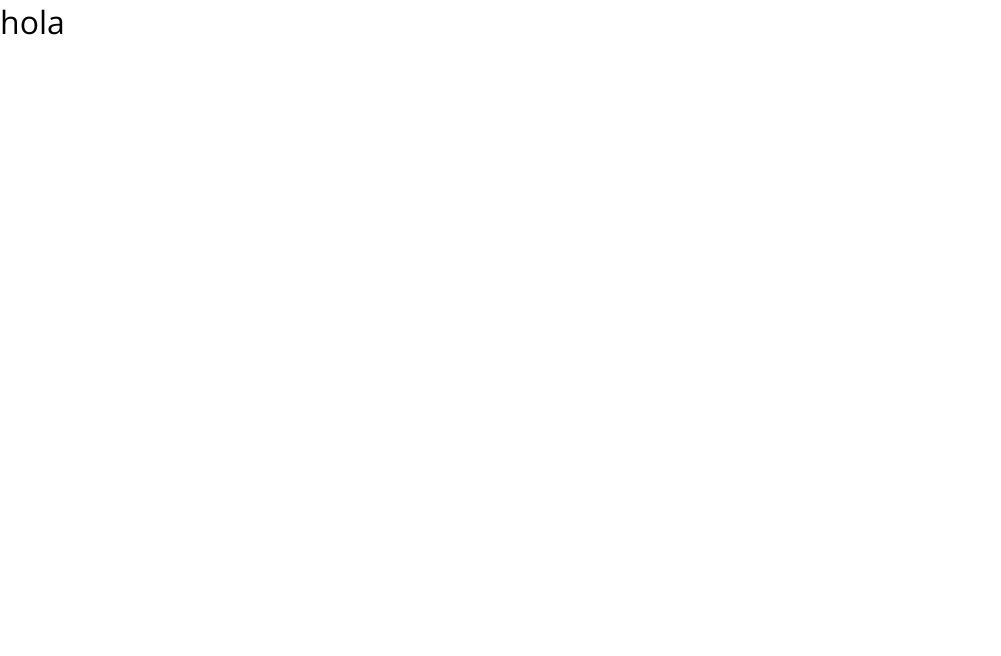
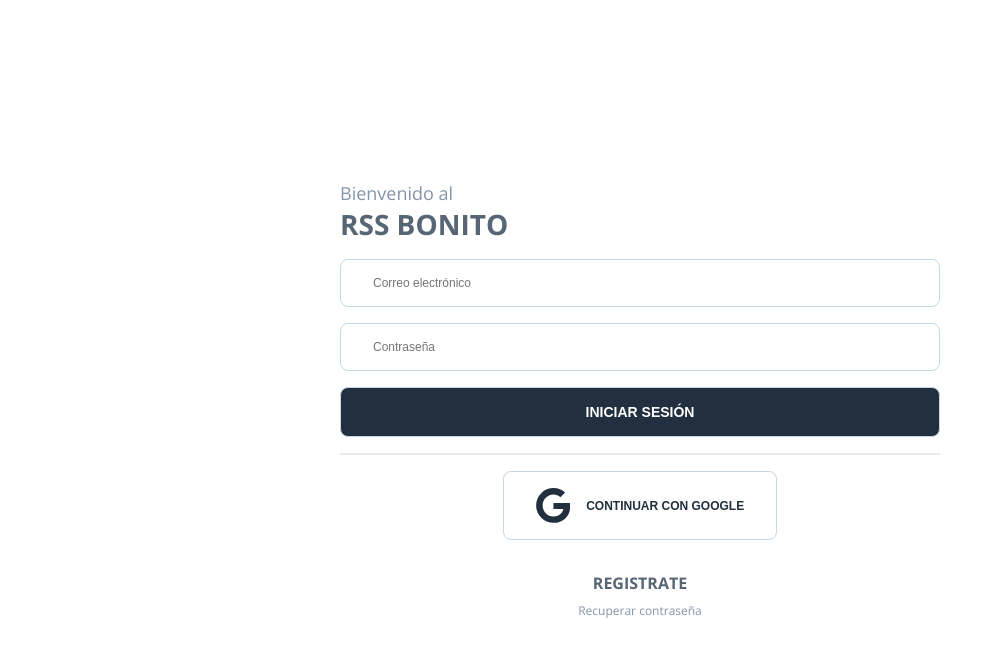
Before and after one commit to leandromuzzupappa/rssfeed, a React (Create React App) app: page /login in a window 1280 px wide. Shown: the top 656 px of the page, without its empty margins (0-1001 px from the left). Built offline with nearby package versions, Linux system fonts and the light colour scheme.

Commit message:
Creo componentes de formulario para el signin

```diff
--- a/src/components/SignIn/index.js
+++ b/src/components/SignIn/index.js
@@ -1,7 +1,127 @@
-import React from 'react';
+import React, { useState, useEffect } from 'react';
+import { Link, useHistory } from 'react-router-dom';
+
+import FormInput from '../../components/forms/FormInput';
+import Button from '../../components/forms/Button';
 
 const SignIn = (props) => {
-    return <h1>hola</h1>;
+    const history = useHistory();
+
+    const [email, setEmail] = useState('');
+    const [password, setPassword] = useState('');
+    const [errors, setErrors] = useState('');
+
+    const resetForm = () => {
+        setEmail('');
+        setPassword('');
+        setErrors([]);
+    };
+
+    const handleGoogleSignIn = (e) => {
+        e.preventDefault();
+        alert('Hola Google!');
+    };
+
+    const handleSubmit = (e) => {
+        e.preventDefault();
+        alert('Hola Email pwd');
+    };
+
+    return (
+        <>
+            <i className="closeLogin" onClick={() => history.goBack()}>
+                <svg
+                    xmlns="http://www.w3.org/2000/svg"
+                    width="13.426"
+                    height="13.423"
+                    viewBox="0 0 13.426 13.423"
+                >
+                    <path
+                        d="M19.589,18l4.8-4.8A1.124,1.124,0,0,0,22.8,11.616l-4.8,4.8-4.8-4.8A1.124,1.124,0,1,0,11.616,13.2l4.8,4.8-4.8,4.8A1.124,1.124,0,0,0,13.2,24.384l4.8-4.8,4.8,4.8A1.124,1.124,0,1,0,24.384,22.8Z"
+                        transform="translate(-11.285 -11.289)"
+                    />
+                </svg>
+            </i>
+
+            <div className="header">
+                <h4>{props.subtitle}</h4>
+                <h1>{props.title}</h1>
+            </div>
+
+            <form id="login" onSubmit={handleSubmit}>
+                <FormInput
+                    type="email"
+                    name="email"
+                    id="email"
+                    value={email}
+                    placeholder="Correo electrónico"
+                    onChange={(e) => setEmail(e.target.value)}
+                />
+
+                <FormInput
+                    type="password"
+                    name="password"
+                    id="password"
+                    value={password}
+                    placeholder="Contraseña"
+                    onChange={(e) => setPassword(e.target.value)}
+                />
+
+                <Button type="submit" id="sendLogin">
+                    Iniciar sesión
+                </Button>
+
+                <hr />
+                <Button id="loginGoogle" onClick={handleGoogleSignIn}>
+                    <svg
+                        xmlns="http://www.w3.org/2000/svg"
+                        width="34.313"
+                        height="34.875"
+                        viewBox="0 0 34.313 34.875"
+                    >
+                        <path
+                            d="M34.313,18.408c0,9.949-6.813,17.03-16.875,17.03a17.438,17.438,0,0,1,0-34.875A16.769,16.769,0,0,1,29.13,5.126L24.384,9.689C18.176,3.7,6.63,8.2,6.63,18A10.923,10.923,0,0,0,17.438,29.011c6.9,0,9.492-4.95,9.9-7.516h-9.9v-6h16.6A15.287,15.287,0,0,1,34.313,18.408Z"
+                            transform="translate(0 -0.563)"
+                        />
+                    </svg>
+                    Continuar con Google
+                </Button>
+            </form>
+
+            <div className="loginOptions">
+                <Link to="/register">Registrate</Link>
+                <Link to="/reset-password">Recuperar contraseña</Link>
+            </div>
+
+            {errors.length > 0 && (
+                <div className="formValidation" onClick={resetForm}>
+                    <i className="close">
+                        <svg
+                            xmlns="http://www.w3.org/2000/svg"
+                            width="13.426"
+                            height="13.423"
+                            viewBox="0 0 13.426 13.423"
+                        >
+                            <path
+                                d="M19.589,18l4.8-4.8A1.124,1.124,0,0,0,22.8,11.616l-4.8,4.8-4.8-4.8A1.124,1.124,0,1,0,11.616,13.2l4.8,4.8-4.8,4.8A1.124,1.124,0,0,0,13.2,24.384l4.8-4.8,4.8,4.8A1.124,1.124,0,1,0,24.384,22.8Z"
+                                transform="translate(-11.285 -11.289)"
+                            />
+                        </svg>
+                    </i>
+                    <h5>¡Cuidado!</h5>
+                    <ul>
+                        {errors.map((err, index) => {
+                            return (
+                                <li key={index}>
+                                    <p>{err}</p>
+                                </li>
+                            );
+                        })}
+                    </ul>
+                </div>
+            )}
+        </>
+    );
 };
 
 export default SignIn;
--- /dev/null
+++ b/src/components/forms/Button/index.js
@@ -0,0 +1,11 @@
+import React from 'react';
+
+const Button = ({ children, ...props }) => {
+    return (
+        <button className="input" {...props}>
+            {children}
+        </button>
+    );
+};
+
+export default Button;
--- /dev/null
+++ b/src/components/forms/FormInput/index.js
@@ -0,0 +1,9 @@
+import './styles.scss';
+
+import React from 'react';
+
+const FormInput = ({ handleChange, ...otherProps }) => {
+    return <input className="input" onChange={handleChange} {...otherProps} />;
+};
+
+export default FormInput;
--- /dev/null
+++ b/src/components/forms/FormInput/styles.scss
@@ -0,0 +1,17 @@
+@import '../../../assets/scss/variables.scss';
+
+.input {
+    width: 100%;
+    padding: 1rem 2rem;
+    border: 1px solid $gray3;
+    border-radius: .5rem;
+    background: $white;
+    @include font-size(12);
+    margin-bottom: 1rem;
+    @include transition(.2s);
+
+    &:focus {
+        border: 1px solid $gray4;
+
+    }
+}
--- a/src/pages/Login/styles.scss
+++ b/src/pages/Login/styles.scss
@@ -0,0 +1,210 @@
+@import '../../assets/scss/variables';
+
+.loginForms {
+    height: 100vh;
+    display: flex;
+    justify-content: center;
+    align-items: center;
+
+    .closeLogin {
+        cursor: pointer;
+        position: absolute;
+        top: 0;
+        right: 0;
+        padding: 1rem;
+        path {
+            fill: $white;
+        }
+    }
+
+    main {
+        width: 600px;
+        position: relative;
+    }
+
+    .header {
+        margin-bottom: 1rem;
+        border-bottom: 0;
+        h1 {
+            @include font-size(28);
+            color: $gray4;
+            font-weight: 700;
+            text-transform: uppercase;
+        }
+        h4 {
+            @include font-size(18);
+            font-weight: 300;
+            color: $gray3;
+        }
+    }
+
+    .input {
+        width: 100%;
+        padding: 1rem 2rem;
+        border: 1px solid $gray2;
+        border-radius: .5rem;
+        background: $white;
+        @include font-size(12);
+        margin-bottom: 1rem;
+        @include transition(.2s);
+        color: $gray4;
+
+        &:focus {
+            color: $gray5;
+            border: 1px solid $gray5;
+
+        }
+    }
+
+    #sendLogin {
+        text-align: center;
+        @include font-size(14);
+        font-weight: 700;
+        color: $white;
+        text-transform: uppercase;
+        background: $gray5;
+        cursor: pointer;
+
+        &:hover {
+            background: darken($gray5, 10);
+        }
+    }
+
+    #loginGoogle {
+        width: auto;
+        display: flex;
+        justify-content: center;
+        align-items: center;
+        @include font-size(12);
+        font-weight: 700;
+        text-transform: uppercase;
+        color: $gray5;
+        cursor: pointer;
+        margin: 0 auto;
+        margin-top: 1rem;
+
+
+        svg {
+            margin-right: 1rem;
+            path {
+                fill: $gray5;
+            }
+        }
+
+        &:hover {
+            svg path {
+                fill: $white;
+            }
+            color: $white;
+            background: $gray5;
+
+        }
+
+    }
+
+    hr {
+        border: 1px solid transparentize($gray3, .8);
+    }
+
+    .loginOptions {
+        display: flex;
+        flex-direction: column;
+        text-align: center;
+        margin-top: 2rem;
+
+        a {
+            &:nth-child(1) {
+                @include font-size(16);
+                font-weight: 700;
+                color: $gray4;
+                text-transform: uppercase;
+                margin-bottom: .5rem;
+            }
+            &:nth-child(2) {
+                @include font-size(12);
+                color: $gray3;
+            }
+        }
+
+    }
+
+}
+
+.formValidation {
+    border-radius: .5rem;
+    background: $gray5;
+    position: fixed;
+    bottom: 1rem;
+    right: 1rem;
+    width: 400px;
+    padding: 1.5rem 2rem;
+    cursor: pointer;
+    z-index: 10;
+
+    h5 {
+        margin-bottom: 1rem;
+        text-transform: uppercase;
+        font-weight: 700;
+        color: $white;
+    }
+    p {
+        @include font-size(14);
+        color: $white;
+    }
+
+    ul {
+        display: flex;
+        flex-direction: column;
+        //align-items: flex-end;
+        li {
+            border-left: 1px solid $white;
+            margin-bottom: 1rem;
+            padding-left: .5rem;
+        }
+    }
+
+    .close {
+        position: absolute;
+        top: 1rem;
+        right: 1.5rem;
+        path {
+            fill: $white;
+        }
+    }
+
+}
+
+@media screen and (max-width: 1000px) {
+    .loginForms {
+        height: 90vh;
+        align-items: flex-start;
+        main {
+            width: 90%;
+        }
+
+        .header {
+            h4 {
+                margin-right: 1rem;
+            }
+        }
+
+        .input {
+            @include font-size(16);
+        }
+
+    }
+    .formValidation {
+        bottom: 0;
+        right: 0;
+        width: 100%;
+        padding: 2.5rem 2rem;
+        @include shadow(0px, 0px, 20px, $black, .2);
+        h5 {
+            @include font-size(20);
+        }
+        p {
+            @include font-size(16);
+        }
+
+    }
+}
```
Also changed, not shown: 1 other file (tests, documents, lock files or other folders).
